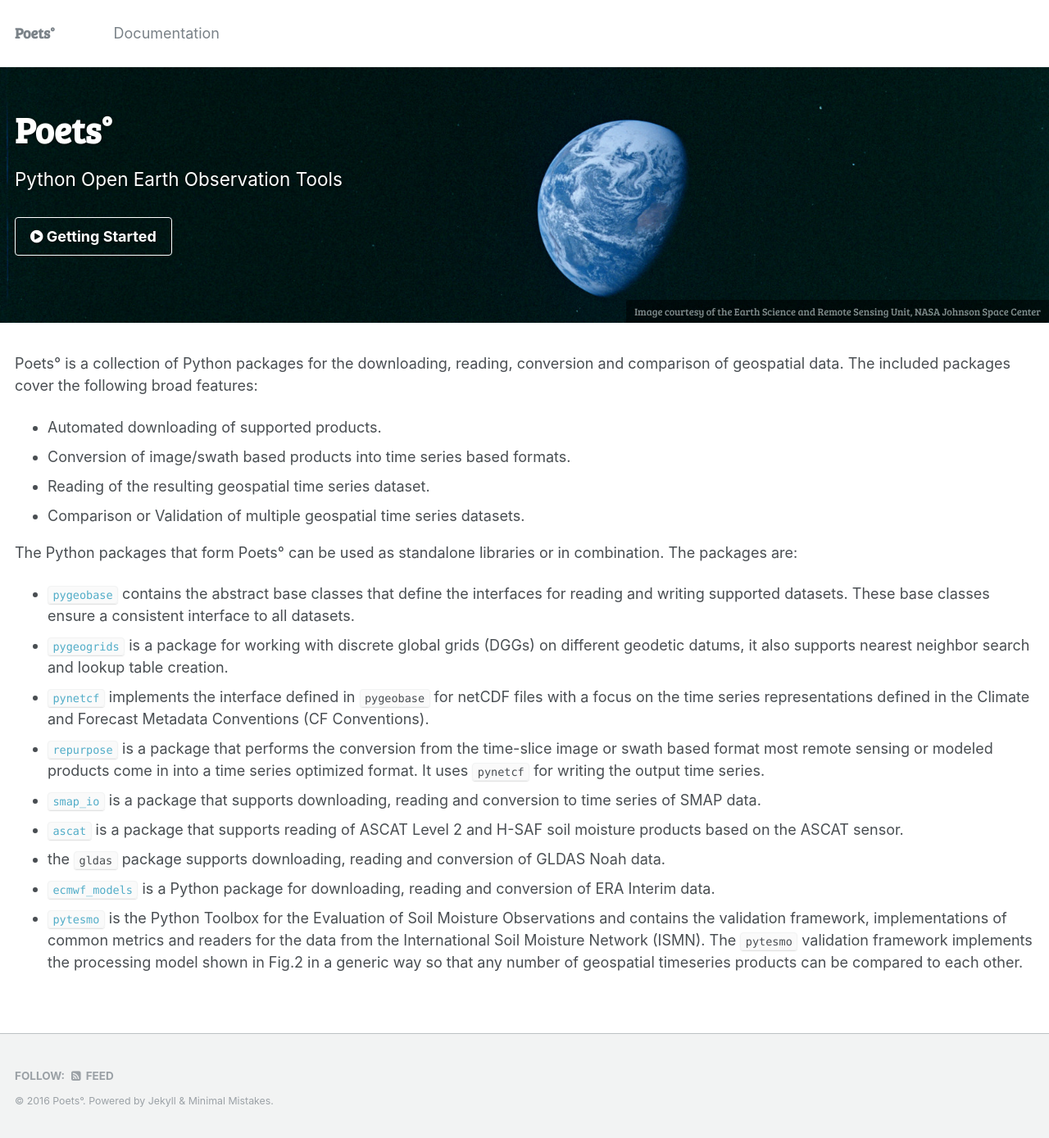
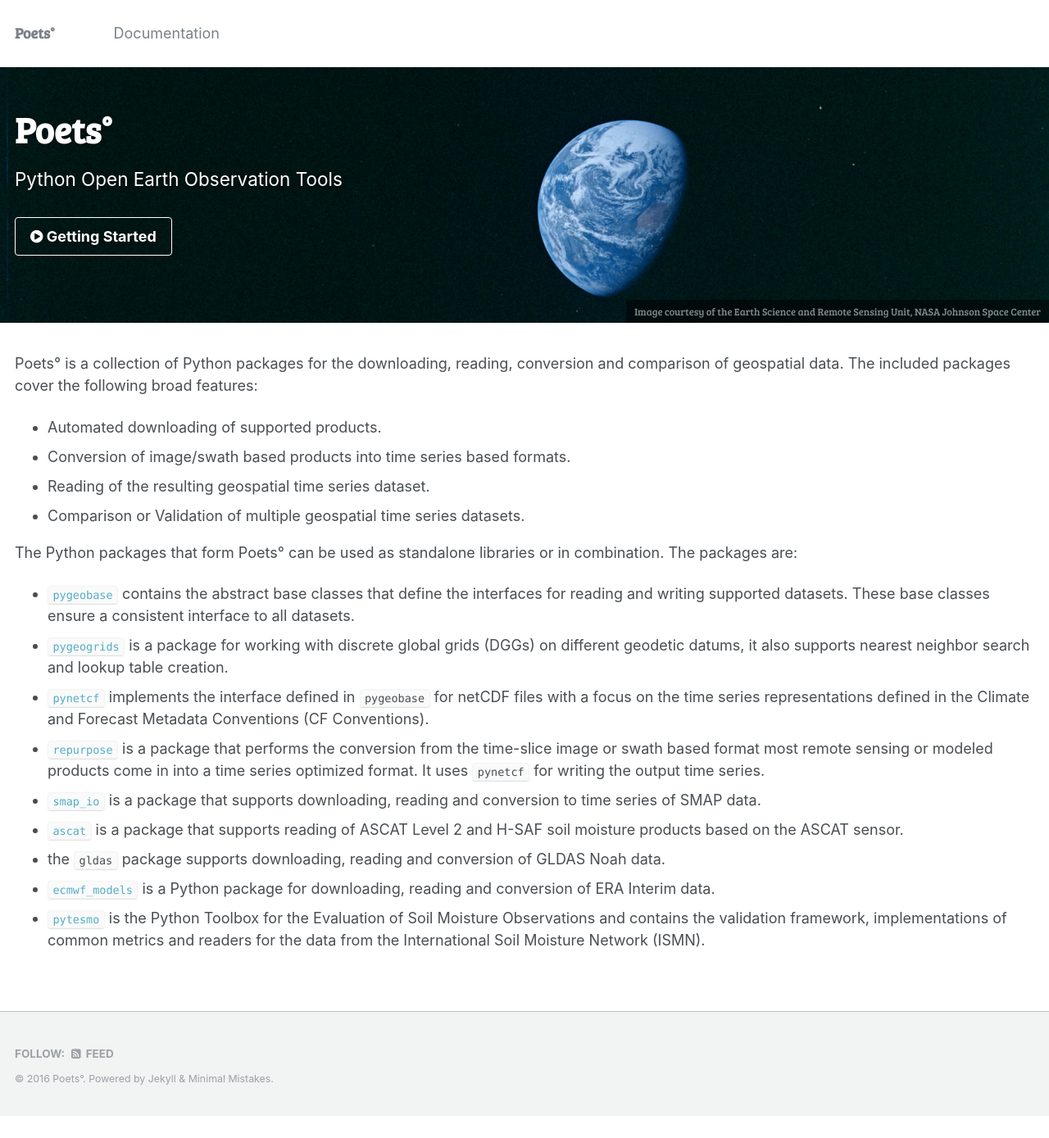
Before and after one commit to TUW-GEO/poets, a Jekyll site: the page built from _pages/home.md, in a window 1280 px wide. Shown: the whole page at 82% size. Built offline with Jekyll 4.4.1, drawn with Linux system fonts in a browser that asks for light colours; after the commit the page ends 1362 px from its top, so only the background shows below that.

Commit message:
Remove reference to Figures from poster.

```diff
--- a/_pages/home.md
+++ b/_pages/home.md
@@ -46,6 +46,4 @@ combination. The packages are:
 - [`pytesmo`](https://github.com/tuw-geo/pytesmo) is the Python Toolbox for the Evaluation of Soil Moisture
   Observations and contains the validation framework, implementations of common
   metrics and readers for the data from the International Soil Moisture Network
-  (ISMN). The `pytesmo` validation framework implements the processing model
-  shown in Fig.2 in a generic way so that any number of geospatial timeseries
-  products can be compared to each other.
+  (ISMN).
```
